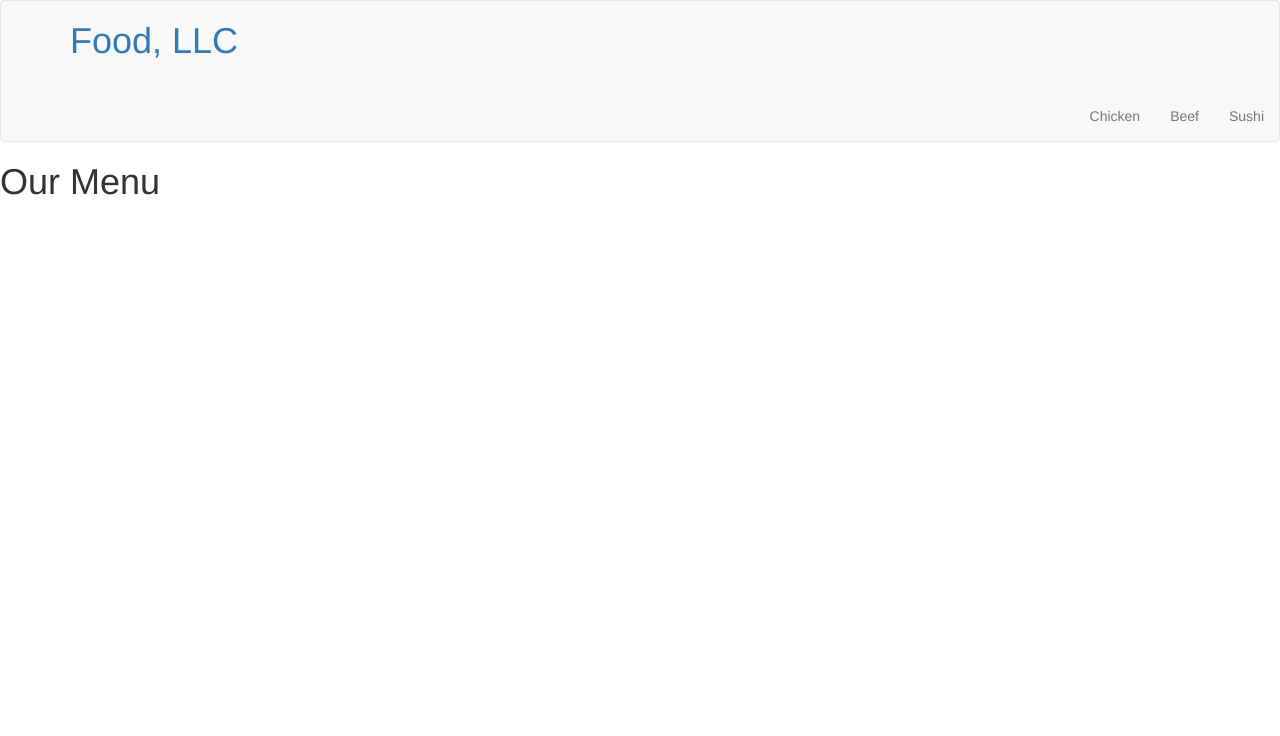
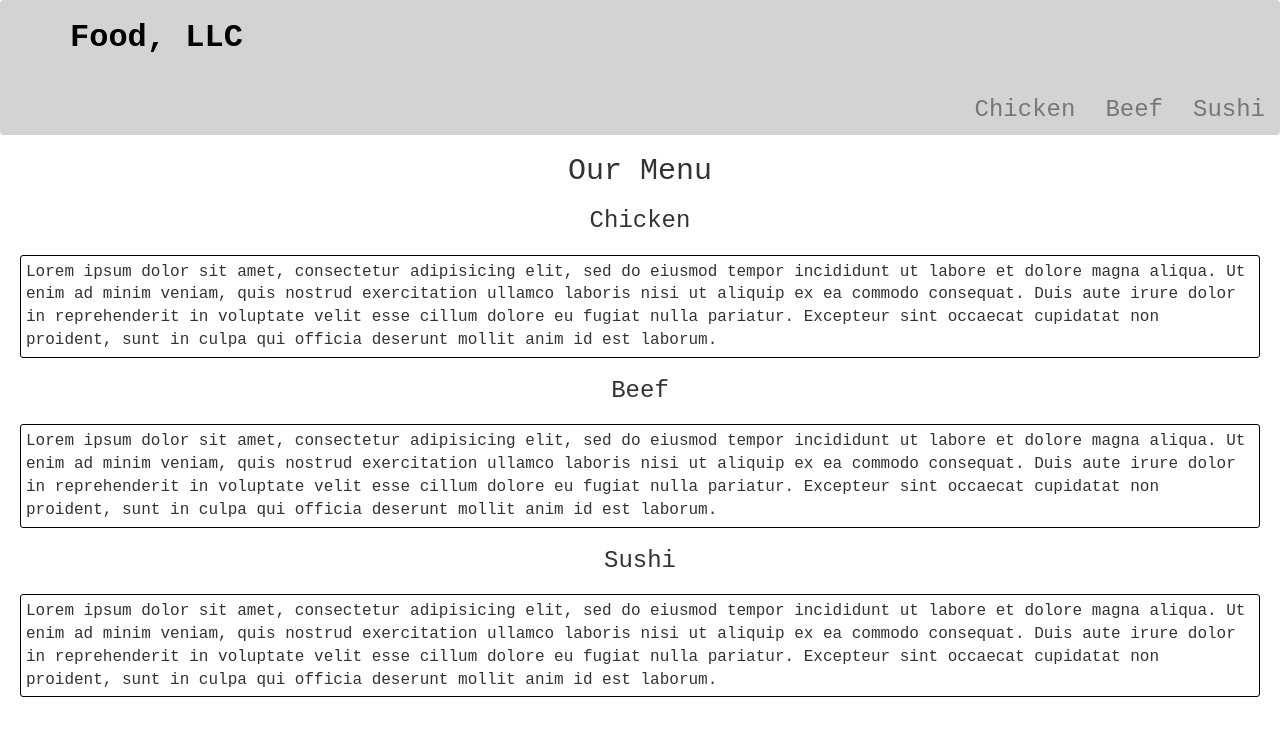
Before and after one commit to e-ferns/Coursera-Assignments, a plain HTML site: page module3-solution/Module3-Solution.html in a window 1280 px wide. Drawn offline with Linux system fonts and the light colour scheme.

Commit message:
Module3 Solution

```diff
--- a/module3-solution/Module3-Solution.html
+++ b/module3-solution/Module3-Solution.html
@@ -5,7 +5,7 @@
 	<meta name="viewport" content="width=device-width, initial-scale=1">
 	<title>Module 3 Assignment</title>
 	<link rel="stylesheet" href="css/bootstrap.min.css">
-	<link rel="stylesheet" href="css/styles.css">
+	<link rel="stylesheet" href="css/style.css">
 </head>
 <body>
 <header>
@@ -48,34 +48,33 @@
 	</nav>
 </header>
 
-<h1 id="title"> Our Menu </h1>
+<h2 id="title"> Our Menu </h2>
+<div>
+<h3 id="section">Chicken</h3>
+<div id="menu">Lorem ipsum dolor sit amet, consectetur adipisicing elit, sed do eiusmod
+tempor incididunt ut labore et dolore magna aliqua. Ut enim ad minim veniam,
+quis nostrud exercitation ullamco laboris nisi ut aliquip ex ea commodo
+consequat. Duis aute irure dolor in reprehenderit in voluptate velit esse
+cillum dolore eu fugiat nulla pariatur. Excepteur sint occaecat cupidatat non
+proident, sunt in culpa qui officia deserunt mollit anim id est laborum.
+</div>
 
+<h3 id="section">Beef</h3>
+<div id="menu">Lorem ipsum dolor sit amet, consectetur adipisicing elit, sed do eiusmod
+tempor incididunt ut labore et dolore magna aliqua. Ut enim ad minim veniam,
+quis nostrud exercitation ullamco laboris nisi ut aliquip ex ea commodo
+consequat. Duis aute irure dolor in reprehenderit in voluptate velit esse
+cillum dolore eu fugiat nulla pariatur. Excepteur sint occaecat cupidatat non
+proident, sunt in culpa qui officia deserunt mollit anim id est laborum.</div>
 
-
-
-
-
-
-
-
-
-
-
-
-
-
-
-
-
-
-
-
-
-
-
-
-
-
+<h3 id="section">Sushi</h3>
+<div id="menu">Lorem ipsum dolor sit amet, consectetur adipisicing elit, sed do eiusmod
+tempor incididunt ut labore et dolore magna aliqua. Ut enim ad minim veniam,
+quis nostrud exercitation ullamco laboris nisi ut aliquip ex ea commodo
+consequat. Duis aute irure dolor in reprehenderit in voluptate velit esse
+cillum dolore eu fugiat nulla pariatur. Excepteur sint occaecat cupidatat non
+proident, sunt in culpa qui officia deserunt mollit anim id est laborum.</div>
+</div>
 
 
 
--- a/module3-solution/css/style.css
+++ b/module3-solution/css/style.css
@@ -23,17 +23,35 @@ body {
 	color: black;
 	font-size: 2em;
 	font-weight: bold;
+	text-align: left;
+
 }
 
 .navbar-style a:hover .navbar-style a:focus {
 	text-decoration: none;
 }
 
-#nav-list a {
+#nav-list a span {
 	text-align: center;
+}
+
+#menu {
+ border: 1px solid black;
+ padding: 5px;
+ border-radius: 3px;
+ margin:20px;
+}
+
+#collapsable-nav {
+	font-family: monospace;
+	font-size: 1.5em;
 }
 
 #title {
 	text-align: center;
-	font-family: monospace;
 }
+
+#section {
+	text-align: center;
+
+}
```
